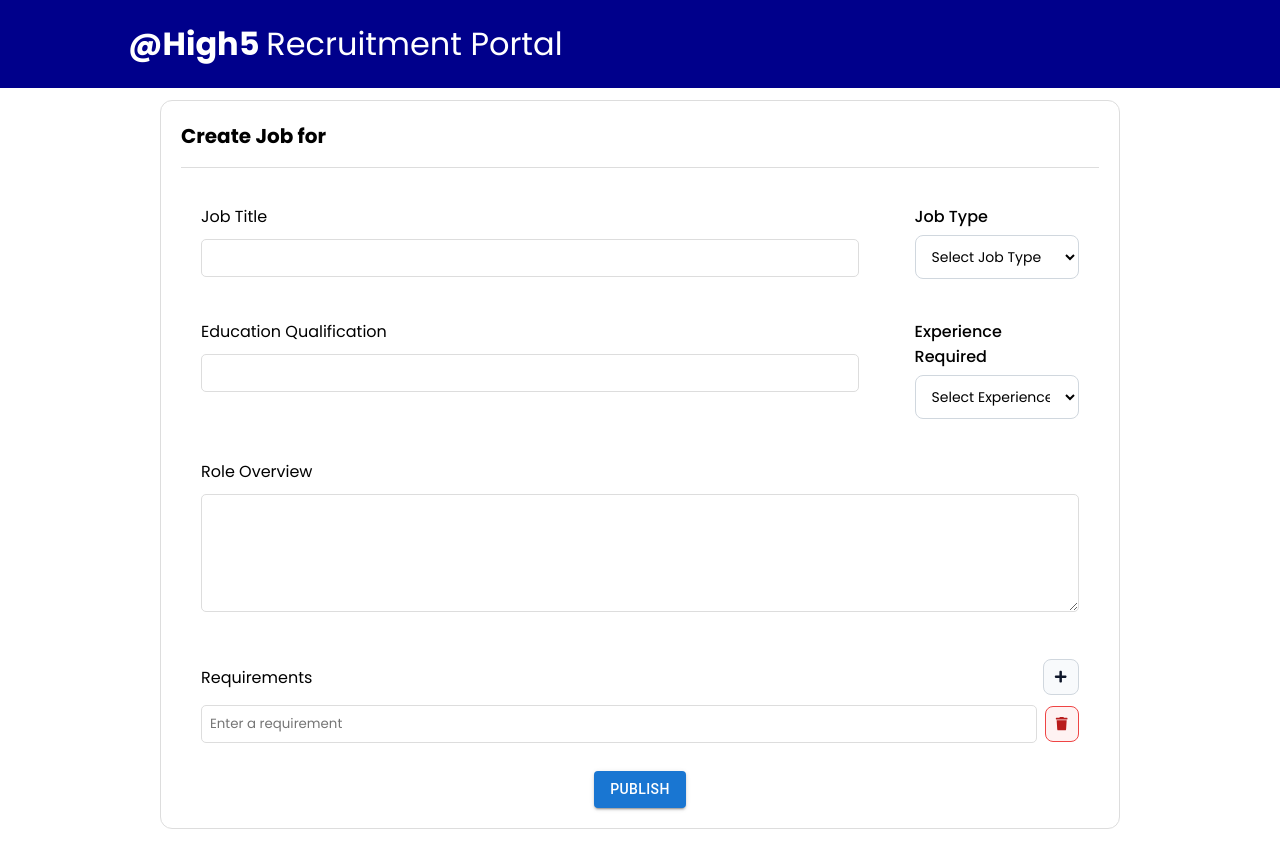
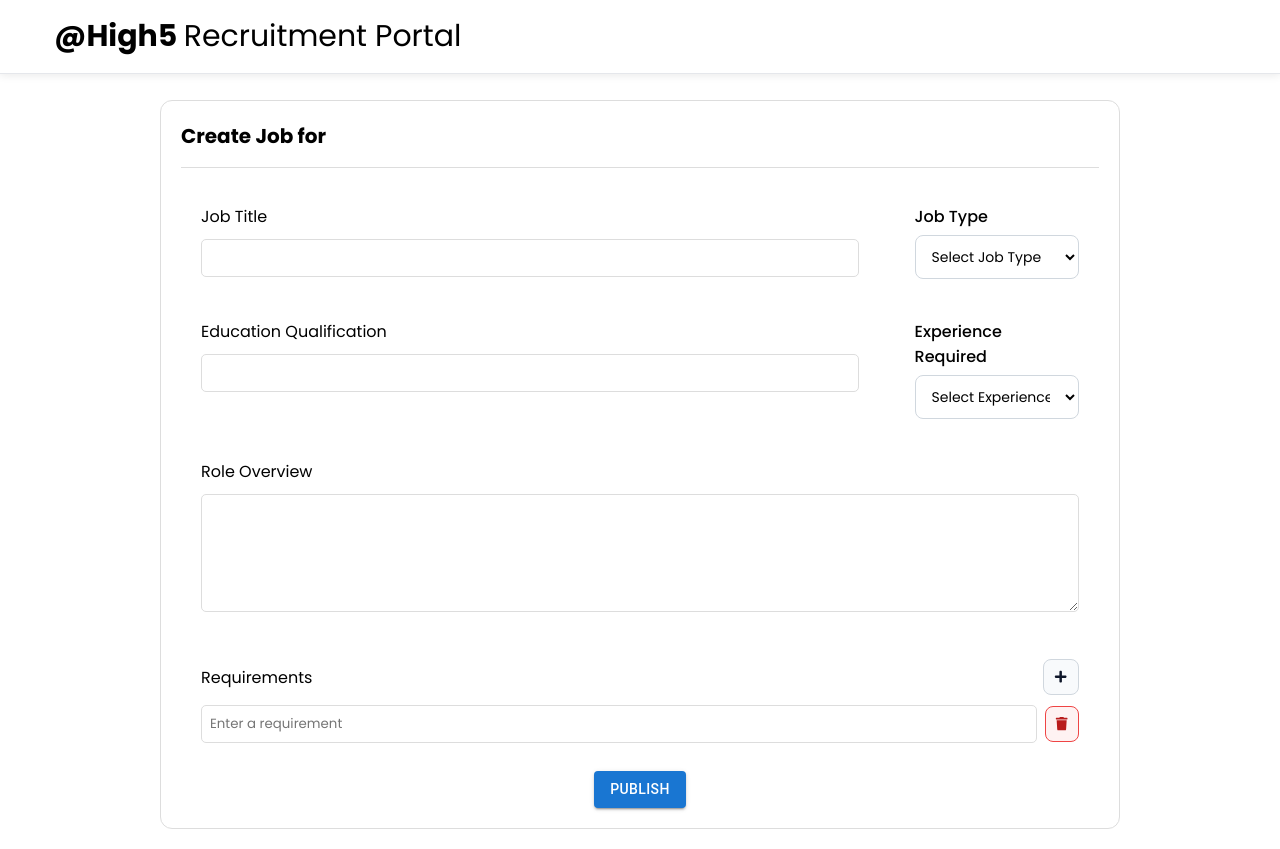
Before and after one commit to yuyao018/hiring-dashboard, a React (Create React App) app: page /form in a window 1280 px wide. Built offline with nearby package versions, Linux system fonts and the light colour scheme.

Commit message:
Modified Navbar css styling

```diff
--- a/src/components/Navbar/Navbar.css
+++ b/src/components/Navbar/Navbar.css
@@ -3,26 +3,36 @@
     top: 0;
     left: 0;
     width: 100%;
-    padding: 20px 10%;
-    background: darkblue;
+    padding: 14px 54px;
+    background: #ffffff;
     display: flex;
     justify-content: space-between;
     align-items: center;
     z-index: 100;
+    border-bottom: 1px solid #e5e7eb;
+    box-shadow: 0 2px 8px rgba(0, 0, 0, 0.08);
 }
 
 .logo {
-    font-size: 32px;
-    color: #fff;
+    font-size: 30px;
+    color: #000000;
     font-weight: 700;
+}
+
+.logo:hover {
+    color: #0d389d;
 }
 
 .navbar a {
     position: relative;
     font-size: 18px;
-    color: #fff;
+    color: #000000;
     font-weight: 500;
     margin-left: 40px;
+}
+
+.navbar a:hover {
+    color: #0d389d;
 }
 
 .navbar a::before {
@@ -32,13 +42,12 @@
     left: 0;
     width: 0;
     height: 2px;
-    background: #fff;
-    transition: .3s;
+    background: #0d389d;
+    transition: .2s;
 }
 
 .navbar a:hover::before {
     width: 100%;
-
 }
 
 .portal {
```
